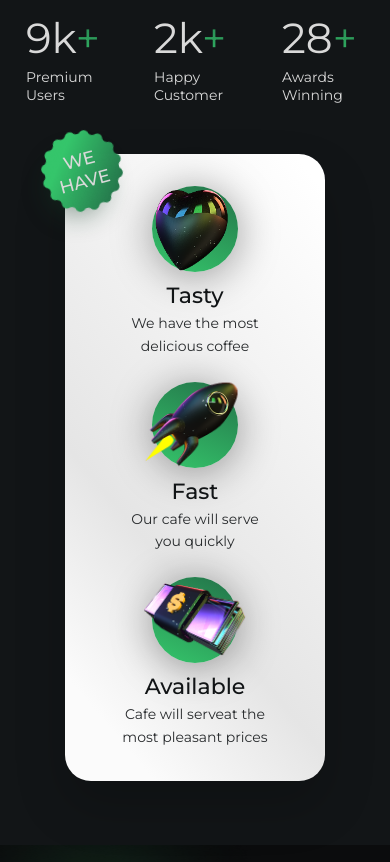
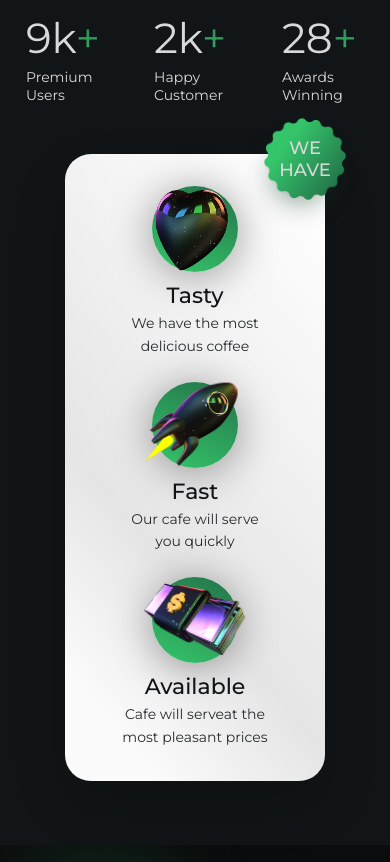
Before and after one commit to MariaValenshtak/dev-StarBucks, a website: page dev/index.html in a window 390 px wide. Shown: the part 800-1662 px from the top of the page. Drawn offline with nearby package versions, Linux system fonts and the light colour scheme; files that its build step writes are made by us from their sources.

Commit message:
feat: advantages mobile done

```diff
--- a/dev/sass/media/_media_max_width767.scss
+++ b/dev/sass/media/_media_max_width767.scss
@@ -40,7 +40,14 @@
         max-width: 260px;
         margin: 0 auto $section-mobile-margin;
         padding: 32px 42px;
+        .label {
+            top: -24px;
+            left: 211px;
+        &:before {
+                transform: translate(-50%, -50%);
+        }
     }
+}
 
     .advantage-img {
         --size: 86px;
```
